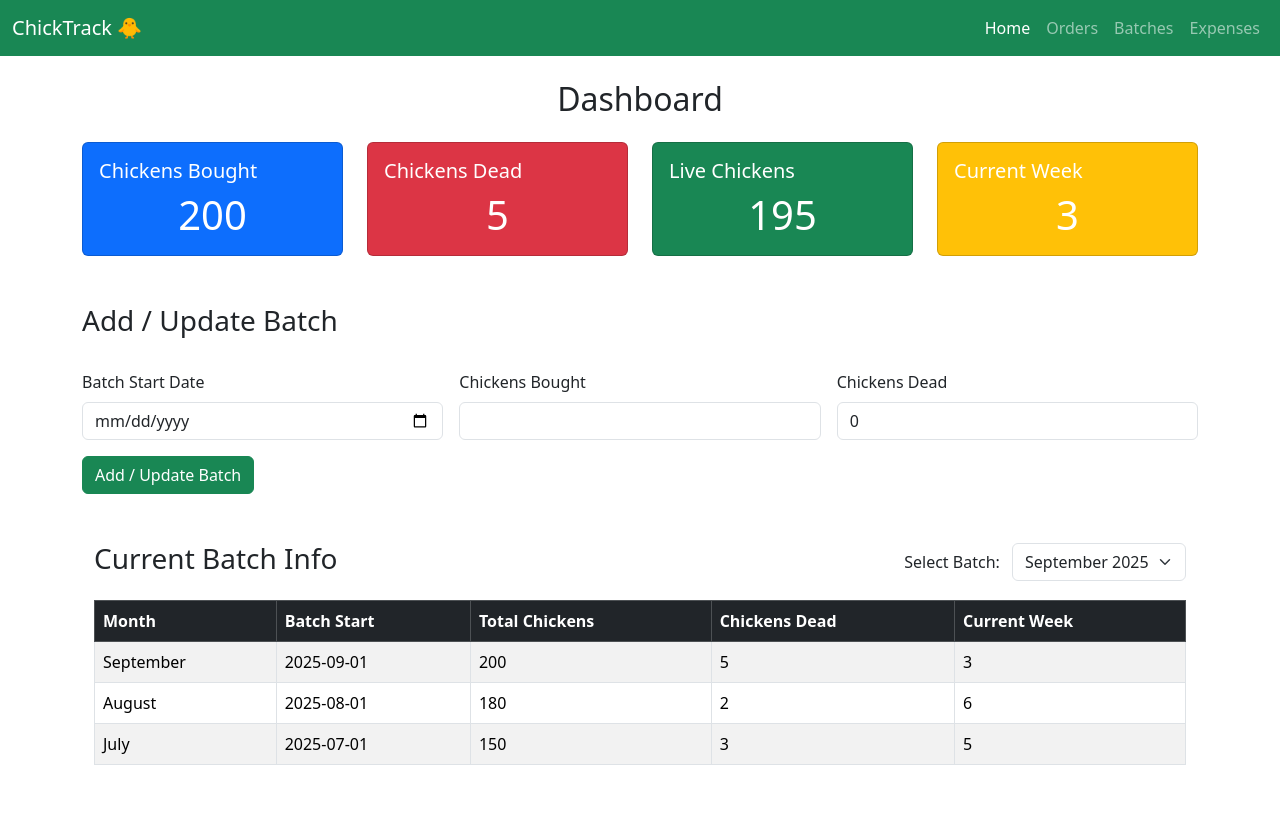
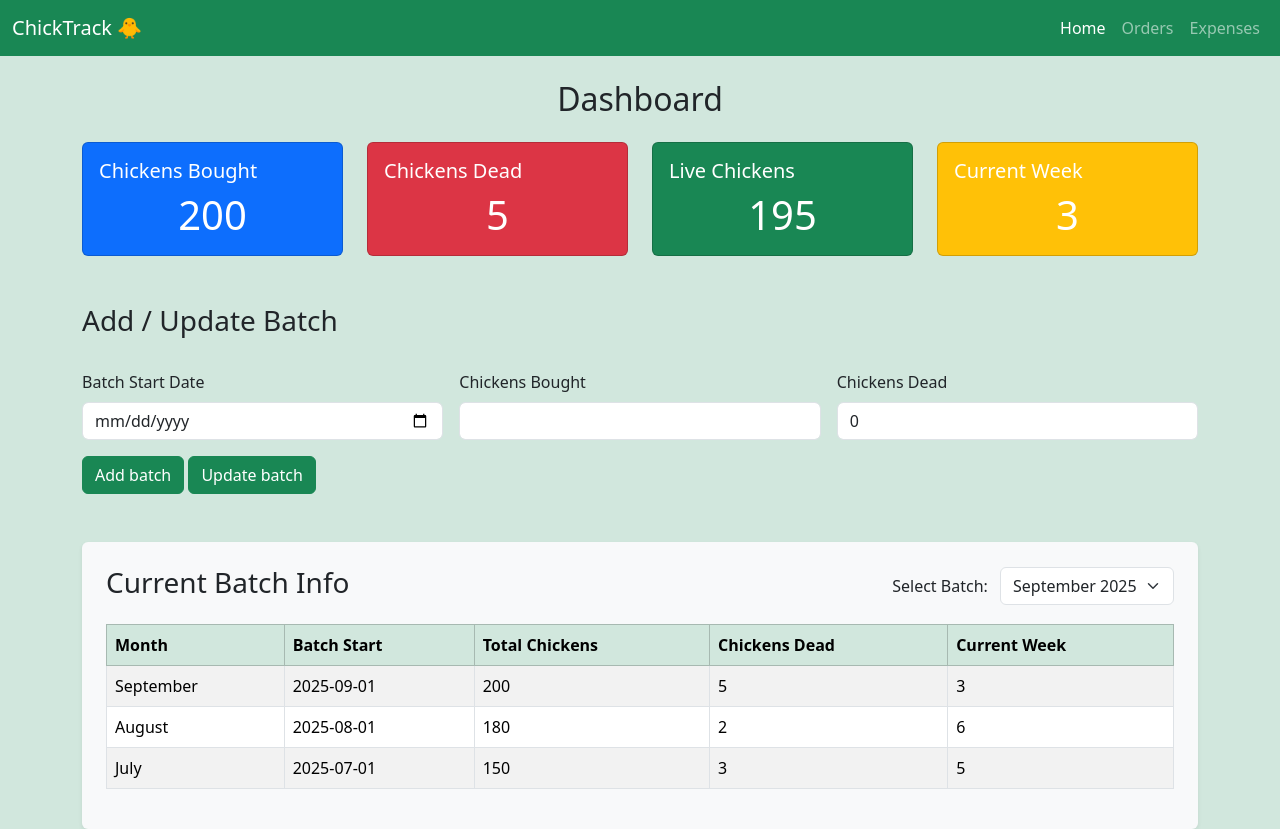
Before and after one commit to mstaniadzumba/chickTrack, a Flask app: page / in a window 1280 px wide. Before the commit the page ends 765 px from the top, so only its background shows below. Run offline with Flask 3, Linux system fonts and the light colour scheme.

Commit message:
improved UI and app structure

```diff
--- a/app.py
+++ b/app.py
@@ -13,5 +13,11 @@ def home():
 def orders():
     return render_template('orders.html')
 
+@app.route('/expenses')
+def expenses():
+    return render_template('expenses.html')
+
+
+
 if __name__ == '__main__':
     app.run(debug=True)
--- a/templates/index.html
+++ b/templates/index.html
@@ -9,10 +9,10 @@
 
     <title>ChickTrack</title>
 </head>
-<body>
+<body class="bg-success-subtle">
     <nav class="navbar navbar-expand-lg navbar-dark bg-success">
   <div class="container-fluid">
-    <a class="navbar-brand" href="#">ChickTrack 🐥</a>
+    <a class="navbar-brand" href="url_for({{ 'home' }})">ChickTrack 🐥</a>
     <button class="navbar-toggler" type="button" data-bs-toggle="collapse" data-bs-target="#navbarNav"
         aria-controls="navbarNav" aria-expanded="false" aria-label="Toggle navigation">
       <span class="navbar-toggler-icon"></span>
@@ -26,10 +26,7 @@
           <a class="nav-link" href="{{ url_for('orders') }}">Orders</a>
         </li>
         <li class="nav-item">
-          <a class="nav-link" href="#">Batches</a>
-        </li>
-        <li class="nav-item">
-          <a class="nav-link" href="#">Expenses</a>
+          <a class="nav-link" href="{{ url_for('expenses') }}">Expenses</a>
         </li>
       </ul>
     </div>
@@ -107,17 +104,17 @@
 
 
         <div class="col-12 mt-3">
-            <button type="submit" class="btn btn-success">Add / Update Batch</button>
+            <button type="submit" class="btn btn-success">Add batch</button>
+            <button type="submit" class="btn btn-success">Update batch</button>
         </div>
     </form>
 </div>
 
 
 <div class="container mt-5">
-    <div class="container mt-5">
+  <div class="bg-light p-4 rounded shadow-sm">
     <div class="d-flex justify-content-between align-items-center mb-3">
       <h3>Current Batch Info</h3>
-
 
       <div>
         <label for="batchSelect" class="form-label me-2">Select Batch:</label>
@@ -131,7 +128,7 @@
 
     <div class="table-responsive">
       <table class="table table-striped table-bordered" id="batchTable">
-            <thead class="table-dark">
+        <thead class="table-success">
           <tr>
             <th>Month</th>
             <th>Batch Start</th>
@@ -166,8 +163,6 @@
       </table>
     </div>
   </div>
-
-
 </div>
 
 
```
Also changed, not shown: templates/expenses.html (+12 -15 lines), templates/orders.html (+9 -7 lines). Lines whose indentation alone changed are shown as unchanged.
